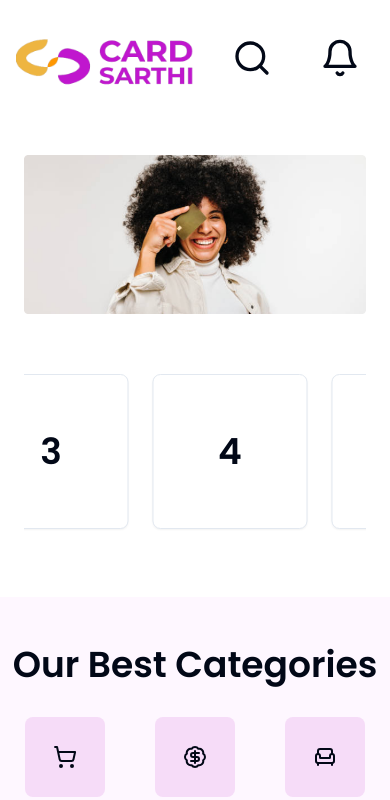
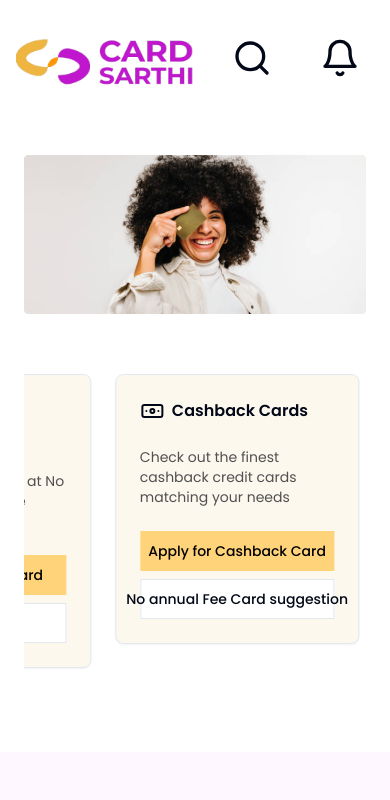
Before and after one commit to ohnishant/card-sarthi, a Next.js app: page / in a window 390 px wide. Shown: the top 800 px of the page. Built offline with nearby package versions, Linux system fonts and the light colour scheme.

Commit message:
responsive: cards

```diff
--- a/src/app/CardOptions.tsx
+++ b/src/app/CardOptions.tsx
@@ -1,7 +1,12 @@
 "use client";
 import CardOption from "@/components/CardOption";
 import { Button } from "@/components/ui/button";
-import { Card, CardContent } from "@/components/ui/card";
+import {
+  Card,
+  CardContent,
+  CardFooter,
+  CardHeader,
+} from "@/components/ui/card";
 import {
   Carousel,
   CarouselContent,
@@ -12,7 +17,14 @@ import {
 import { Tabs, TabsContent, TabsList, TabsTrigger } from "@/components/ui/tabs";
 import { useMediaQuery } from "@/hooks/use-media-query";
 import { cn } from "@/lib/utils";
-import { CreditCard } from "lucide-react";
+import {
+  Banknote,
+  CreditCard,
+  Gift,
+  Luggage,
+  ReceiptText,
+  ShoppingCart,
+} from "lucide-react";
 import Autoplay from "embla-carousel-autoplay";
 import { useRef } from "react";
 
@@ -31,45 +43,70 @@ const MobileCardOptions = () => {
         plugins={[plugin.current]}
       >
         <CarouselContent>
-          <CarouselItem className="basis-1/2 md:basis-1/3">
-            <div className="p-1">
-              <Card>
-                <CardContent className="flex aspect-square items-center justify-center p-6">
-                  <span className="text-4xl font-semibold">1</span>
-                </CardContent>
-              </Card>
-            </div>
-          </CarouselItem>
-          <CarouselItem className="basis-1/2 md:basis-1/3">
-            <div className="p-1">
-              <Card>
-                <CardContent className="flex aspect-square items-center justify-center p-6">
-                  <span className="text-4xl font-semibold">2</span>
-                </CardContent>
-              </Card>
-            </div>
-          </CarouselItem>
-          <CarouselItem className="basis-1/2 md:basis-1/3">
-            <div className="p-1">
-              <Card>
-                <CardContent className="flex aspect-square items-center justify-center p-6">
-                  <span className="text-4xl font-semibold">3</span>
-                </CardContent>
-              </Card>
-            </div>
-          </CarouselItem>
-          <CarouselItem className="basis-1/2 md:basis-1/3">
-            <div className="p-1">
-              <Card>
-                <CardContent className="flex aspect-square items-center justify-center p-6">
-                  <span className="text-4xl font-semibold">4</span>
-                </CardContent>
-              </Card>
-            </div>
-          </CarouselItem>
+          {options.map((option) => (
+            <MobileCard
+              key={option.id}
+              icon={option.icon}
+              title={option.title}
+              description={option.description}
+              button={option.button}
+              buttonOutline={option.buttonOutline}
+              link={option.link}
+              linkOutline={option.linkOutline}
+            />
+          ))}
         </CarouselContent>
       </Carousel>
     </div>
+  );
+};
+
+interface MobileCardProps {
+  title: string;
+  description: string;
+  button: string;
+  icon?: JSX.Element;
+  buttonOutline: string;
+  link: string;
+  linkOutline: string;
+}
+const MobileCard: React.FC<MobileCardProps> = ({
+  title,
+  description,
+  icon,
+  button,
+  buttonOutline,
+  link,
+  linkOutline,
+}) => {
+  return (
+    <CarouselItem className="basis-3/4 md:basis-1/3 h-full">
+      <div className="p-1 h-full">
+        <Card className="bg-[#FDF8EE] h-full outline-none">
+          <CardHeader>
+            <div className="flex flex-row gap-2 font-semibold text-l">
+              {icon}
+              {title}
+            </div>
+          </CardHeader>
+          <CardContent>
+            <div className="text-sm text-[#505050]">{description}</div>
+          </CardContent>
+          <CardFooter className="flex flex-col items-center gap-2">
+            <div className="w-full">
+              <Button className="w-full bg-[#FFD37A] text-black hover:bg-[#FFD37A] rounded-none">
+                {button}
+              </Button>
+            </div>
+            <div className="w-full">
+              <Button variant="outline" className="w-full rounded-none">
+                {buttonOutline}
+              </Button>
+            </div>
+          </CardFooter>
+        </Card>
+      </div>
+    </CarouselItem>
   );
 };
 
@@ -79,7 +116,7 @@ const DesktopCardOptions = () => {
       <TabsList className="flex flex-row h-auto py-10 justify-around bg-[#FDF9F0] flex-wrap">
         <TabsTrigger value="creditCard">
           <CardOption text="Credit Cards" bgColor="bg-[#FFE1A0]">
-            <CreditCard />
+            <Gift />
           </CardOption>
         </TabsTrigger>
         <TabsTrigger value="rewardCards">
@@ -237,3 +274,72 @@ const DesktopCardOptions = () => {
     </Tabs>
   );
 };
+
+const options = [
+  {
+    id: 1,
+    icon: <Gift />,
+    title: "Credit Cards",
+    description:
+      "Optimize Your Earnings with Our Best Rewards Credit Cards: Find credit cards that maximize your rewards on every purchase.",
+    button: "Apply for Credit Card",
+    buttonOutline: "Uncover more",
+    link: "/",
+    linkOutline: "/",
+  },
+  {
+    id: 2,
+    icon: <CreditCard />,
+    title: "Reward Cards",
+    description:
+      "Enjoy retail therapy with shopping credit cards: Let your inner shopaholic shine!",
+    button: "Apply for Reward Card",
+    buttonOutline: "No annual Fee Card suggestion",
+    link: "/",
+    linkOutline: "/",
+  },
+  {
+    id: 3,
+    icon: <ReceiptText />,
+    title: "No annual fee Cards",
+    description:
+      "Enjoy the advantages at No Cost: Find lifetime free credit cards",
+    button: "Apply for Credit Card",
+    buttonOutline: "Uncover more",
+    link: "/",
+    linkOutline: "/",
+  },
+  {
+    id: 4,
+    title: "Cashback Cards",
+    icon: <Banknote />,
+    description:
+      "Check out the finest cashback credit cards matching your needs",
+    button: "Apply for Cashback Card",
+    buttonOutline: "No annual Fee Card suggestion",
+    link: "/",
+    linkOutline: "/",
+  },
+  {
+    id: 5,
+    title: "Shopping Cards",
+    icon: <ShoppingCart />,
+    description:
+      "Enjoy retail therapy with shopping credit cards: Let your inner shopaholic shine!",
+    button: "Apply for Shopping Card",
+    buttonOutline: "Shopping Credit Card suggestion",
+    link: "/",
+    linkOutline: "/",
+  },
+  {
+    id: 6,
+    title: "Travel Cards",
+    icon: <Luggage />,
+    description:
+      "Embark on adventures with travel credit cards: Discover the perks of exploring the world",
+    button: "Apply for Credit Card",
+    buttonOutline: "Travel Credit Card Suggestion",
+    link: "/",
+    linkOutline: "/",
+  },
+];
```
